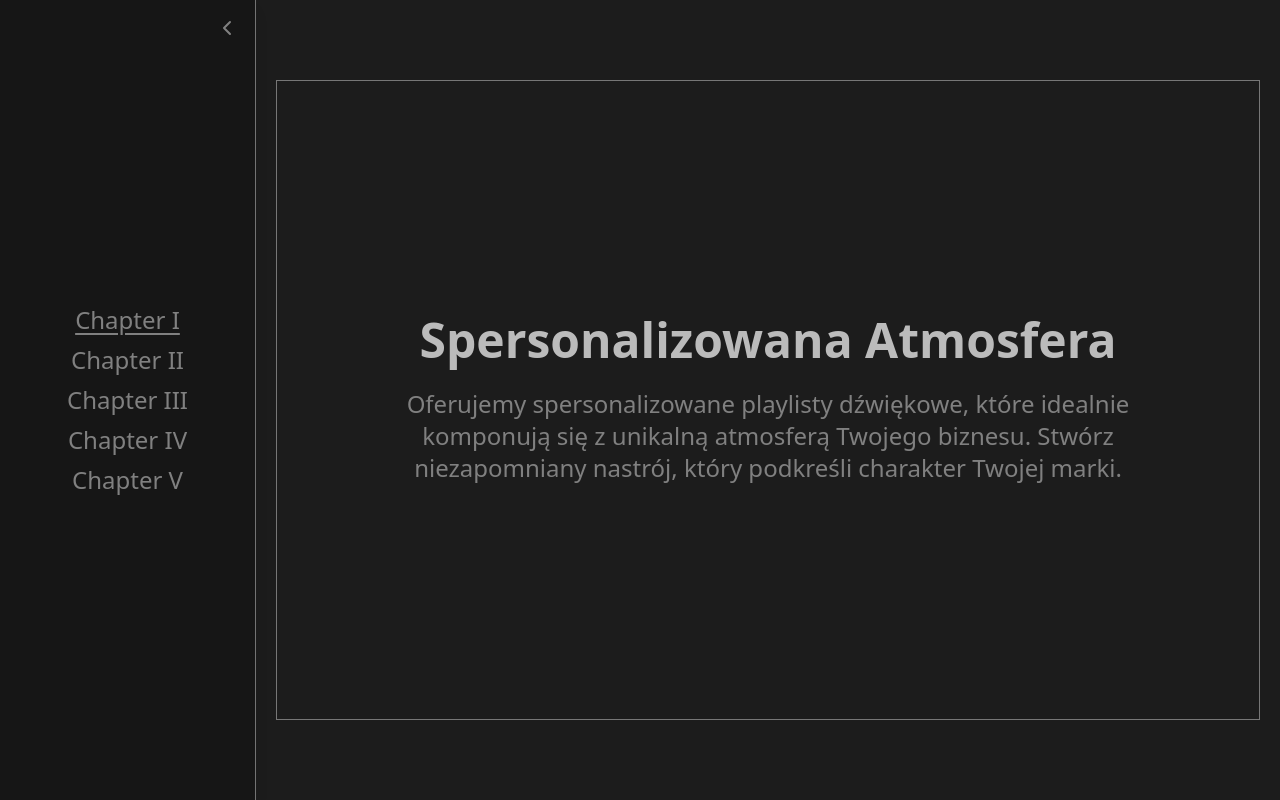
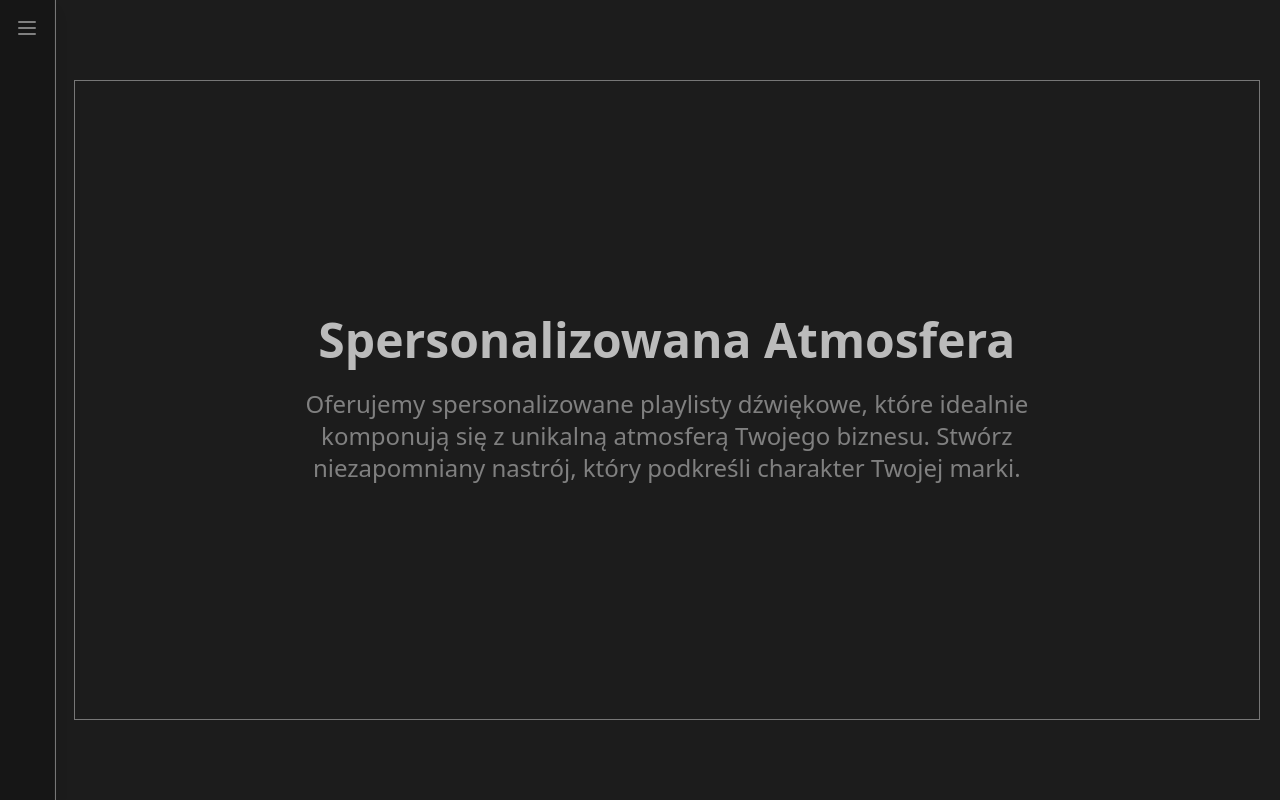
Before and after one commit to mrlzzz/jan-portfolio, a React (Vite) app: page / in a window 1280 px wide. Shown: the top 800 px of the page. Built offline with nearby package versions, Linux system fonts and the light colour scheme.

Commit message:
fix: observer

```diff
--- a/src/App.tsx
+++ b/src/App.tsx
@@ -4,7 +4,7 @@ import SidePanel from "./components/SidePanel";
 import MobileNavbar from "./components/MobileNavbar";
 
 const App = () => {
-    const [isHidden, setIsHidden] = useState(false);
+    const [isHidden, setIsHidden] = useState(true);
     const [activeLink, setActiveLink] = useState(0);
     const ref1 = useRef(null);
     const ref2 = useRef(null);
--- a/src/components/SidePanel.tsx
+++ b/src/components/SidePanel.tsx
@@ -29,7 +29,7 @@ const SidePanel = ({
 
         setTimeout(() => {
             setActiveObserver(true);
-        }, 1000);
+        }, 2000);
     };
 
     const toggleHideMenu = () => {
```
